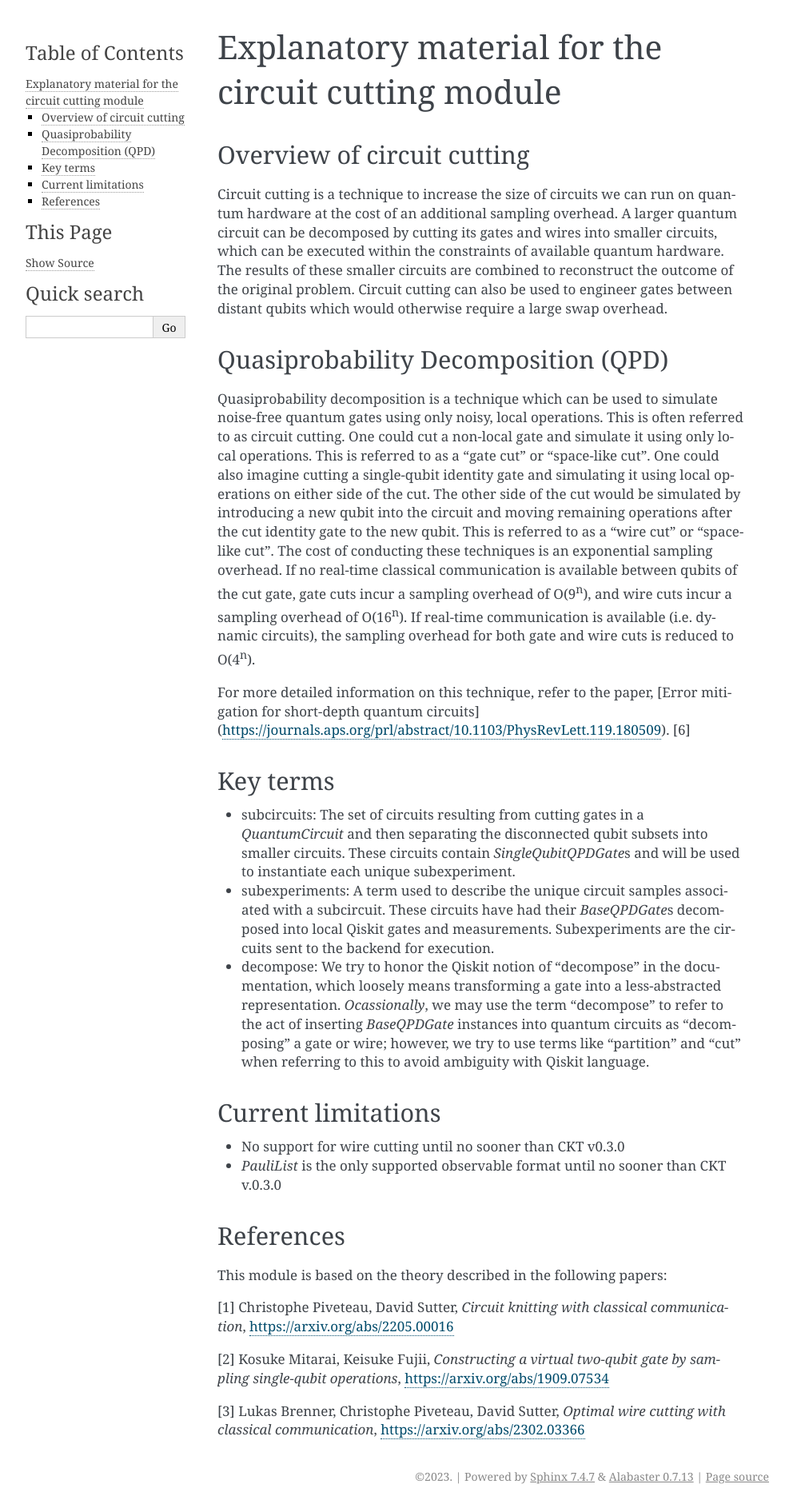
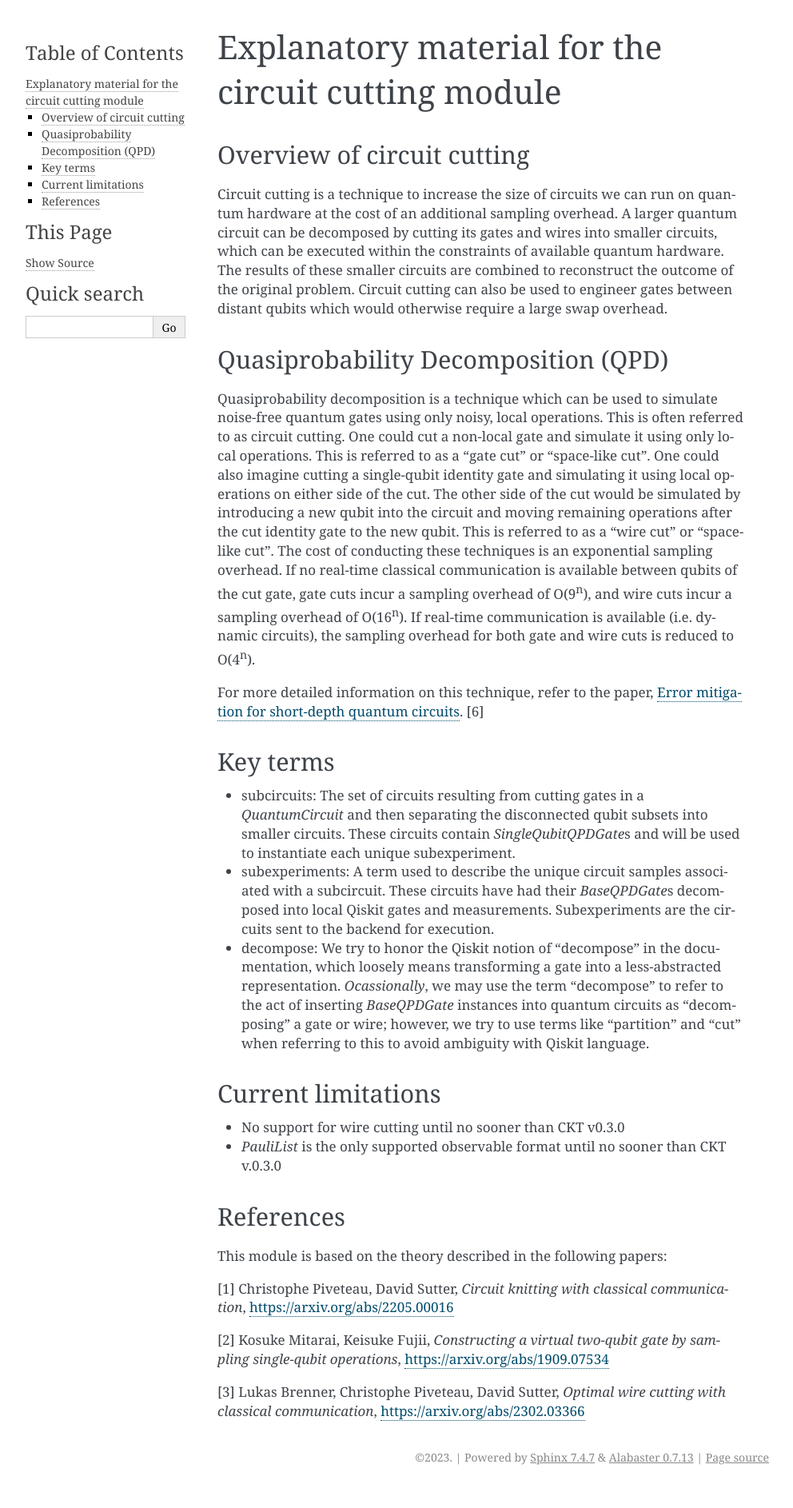
Before and after one commit to Qiskit/qiskit-addon-cutting, a Sphinx documentation site: the page built from docs/circuit_cutting/explanation/index.rst, in a window 1280 px wide. Shown: the whole page at 80% size, without its empty margins (148-1140 px from the left). Built offline with Sphinx 7.4.7, drawn with Linux system fonts in a browser that asks for light colours; after the commit the page ends 1862 px from its top, so only the background shows below that.

Commit message:
Update index.rst

```diff
--- a/docs/circuit_cutting/explanation/index.rst
+++ b/docs/circuit_cutting/explanation/index.rst
@@ -10,7 +10,7 @@ Quasiprobability Decomposition (QPD)
 ------------------------------------
 Quasiprobability decomposition is a technique which can be used to simulate noise-free quantum gates using only noisy, local operations. This is often referred to as circuit cutting. One could cut a non-local gate and simulate it using only local operations. This is referred to as a "gate cut" or "space-like cut". One could also imagine cutting a single-qubit identity gate and simulating it using local operations on either side of the cut. The other side of the cut would be simulated by introducing a new qubit into the circuit and moving remaining operations after the cut identity gate to the new qubit. This is referred to as a "wire cut" or "space-like cut". The cost of conducting these techniques is an exponential sampling overhead. If no real-time classical communication is available between qubits of the cut gate, gate cuts incur a sampling overhead of O(9\ :sup:`n`), and wire cuts incur a sampling overhead of O(16\ :sup:`n`). If real-time communication is available (i.e. dynamic circuits), the sampling overhead for both gate and wire cuts is reduced to O(4\ :sup:`n`).
 
-For more detailed information on this technique, refer to the paper, [Error mitigation for short-depth quantum circuits](https://journals.aps.org/prl/abstract/10.1103/PhysRevLett.119.180509). [6]
+For more detailed information on this technique, refer to the paper, `Error mitigation for short-depth quantum circuits <https://journals.aps.org/prl/abstract/10.1103/PhysRevLett.119.180509>`_. [6]
 
 Key terms
 -----------------
```
